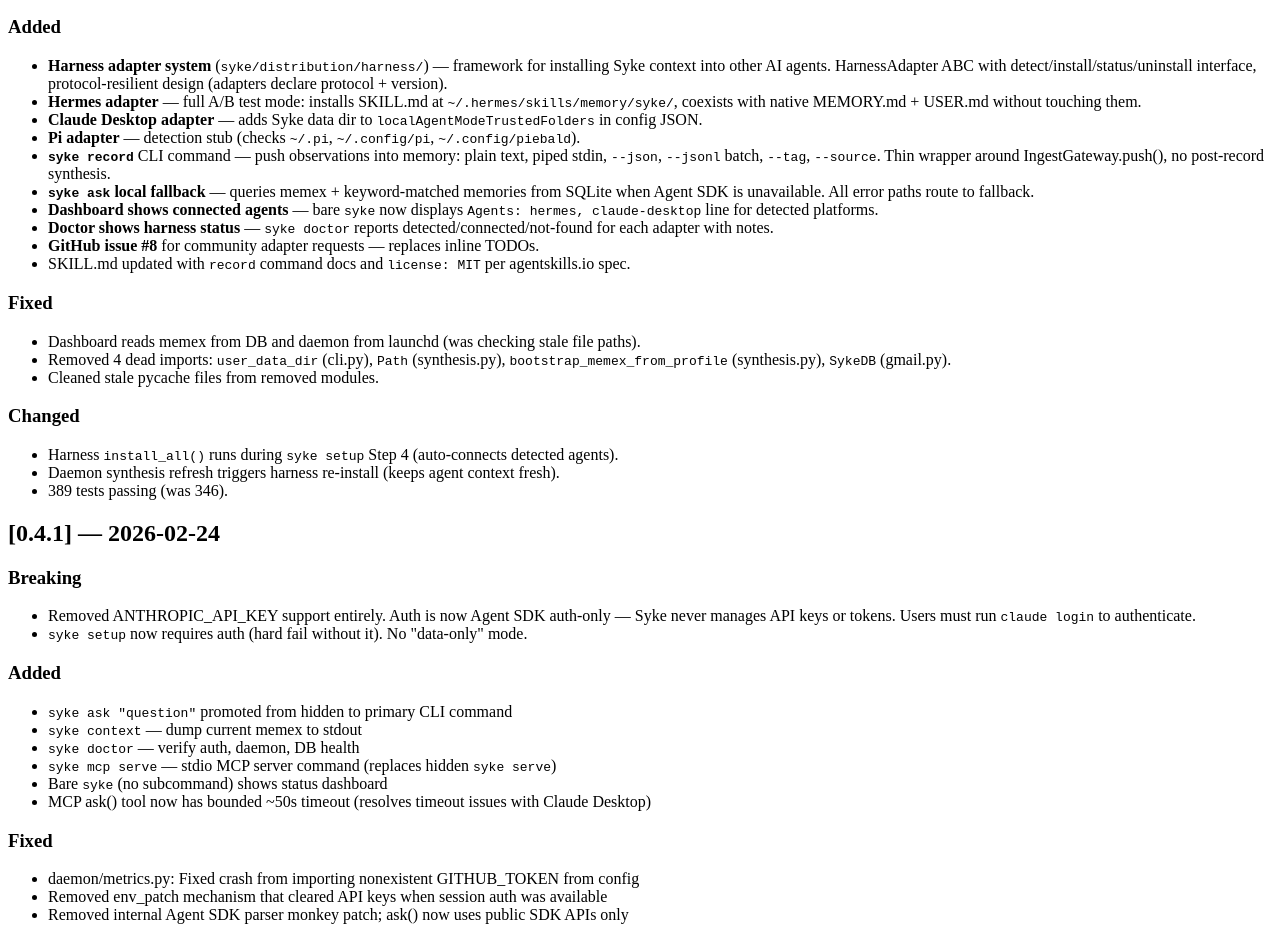
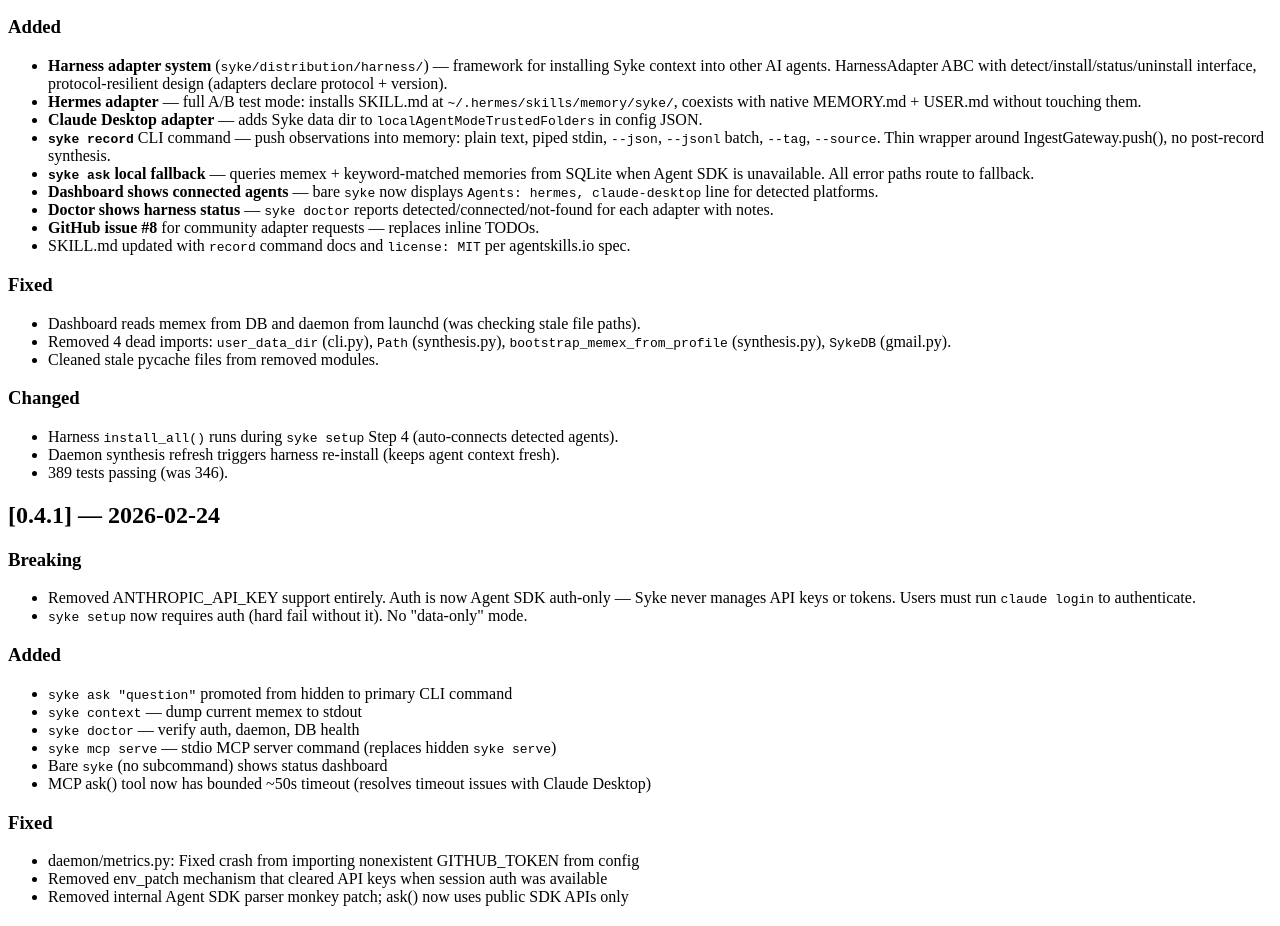
Before and after one commit to saxenauts/syke, a Next.js app in the folder docs-site/: page /changelog in a window 1280 px wide. Shown: the part 1563-2489 px from the top of the page. Built offline with nearby package versions, Linux system fonts and the light colour scheme.

Commit message:
chore: remove Pi adapter references, update uv.lock version

```diff
--- a/docs-site/pages/changelog.mdx
+++ b/docs-site/pages/changelog.mdx
@@ -73,7 +73,6 @@
 - **Harness adapter system** (`syke/distribution/harness/`) — framework for installing Syke context into other AI agents. HarnessAdapter ABC with detect/install/status/uninstall interface, protocol-resilient design (adapters declare protocol + version).
 - **Hermes adapter** — full A/B test mode: installs SKILL.md at `~/.hermes/skills/memory/syke/`, coexists with native MEMORY.md + USER.md without touching them.
 - **Claude Desktop adapter** — adds Syke data dir to `localAgentModeTrustedFolders` in config JSON.
-- **Pi adapter** — detection stub (checks `~/.pi`, `~/.config/pi`, `~/.config/piebald`).
 - **`syke record`** CLI command — push observations into memory: plain text, piped stdin, `--json`, `--jsonl` batch, `--tag`, `--source`. Thin wrapper around IngestGateway.push(), no post-record synthesis.
 - **`syke ask` local fallback** — queries memex + keyword-matched memories from SQLite when Agent SDK is unavailable. All error paths route to fallback.
 - **Dashboard shows connected agents** — bare `syke` now displays `Agents: hermes, claude-desktop` line for detected platforms.
```
Also changed, not shown: 2 other files (tests, documents, lock files or other folders).
